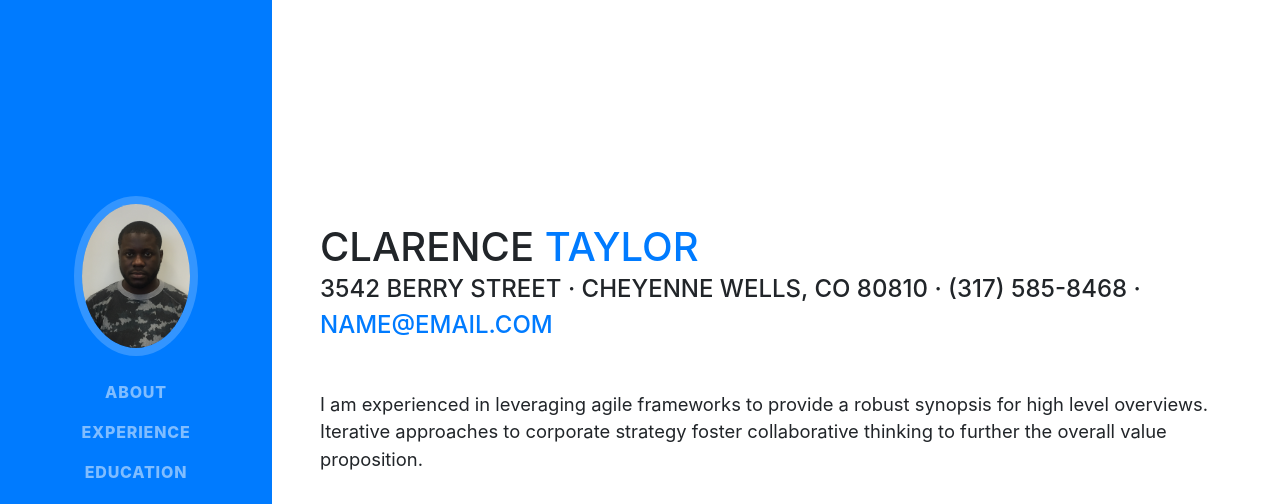
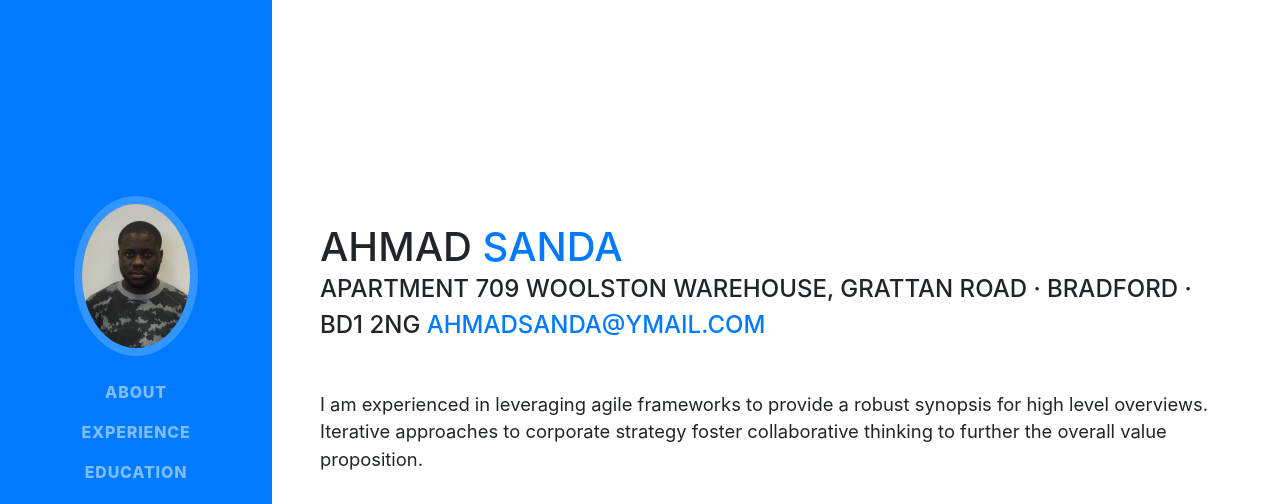
Before and after one commit to ahmadsanda/ahmadsanda.github.io, a website with bundled scripts: page index.html in a window 1280 px wide. Shown: the top 504 px of the page. Built offline with nearby package versions, Linux system fonts and the light colour scheme; a web font is replaced by a local one.

Commit message:
Update index.html

```diff
--- a/index.html
+++ b/index.html
@@ -63,11 +63,11 @@
 
       <section class="resume-section p-3 p-lg-5 d-flex d-column" id="about">
         <div class="my-auto">
-          <h1 class="mb-0">Clarence
-            <span class="text-primary">Taylor</span>
+          <h1 class="mb-0">Ahmad
+            <span class="text-primary">Sanda</span>
           </h1>
-          <div class="subheading mb-5">3542 Berry Street · Cheyenne Wells, CO 80810 · (317) 585-8468 ·
-            <a href="mailto:name@email.com">name@email.com</a>
+          <div class="subheading mb-5">Apartment 709 Woolston Warehouse, Grattan Road · Bradford · BD1 2NG
+            <a href="mailto:name@email.com">ahmadsanda@ymail.com</a>
           </div>
           <p class="lead mb-5">I am experienced in leveraging agile frameworks to provide a robust synopsis for high level overviews. Iterative approaches to corporate strategy foster collaborative thinking to further the overall value proposition.</p>
           <div class="social-icons">
```
